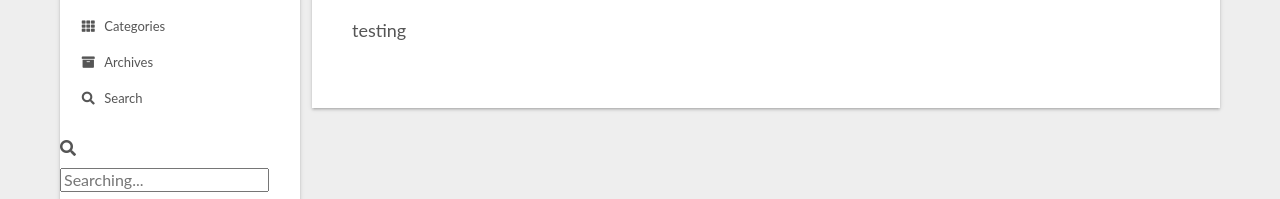
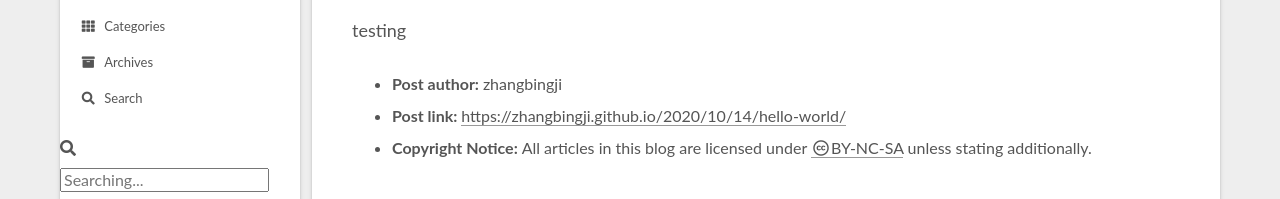
Before and after one commit to zhangbingji/zhangbingji.github.io, a plain HTML site: page 2020/10/14/hello-world/index.html in a window 1280 px wide. Shown: the part 162-361 px from the top of the page. Drawn offline with Linux system fonts and the light colour scheme; no server answers.

Commit message:
Site updated: 2020-10-15 08:55:16

```diff
--- a/2020/10/14/hello-world/index.html
+++ b/2020/10/14/hello-world/index.html
@@ -237,6 +237,23 @@
 
 
 
+
+<div>
+<ul class="post-copyright">
+  <li class="post-copyright-author">
+    <strong>Post author:  </strong>zhangbingji
+  </li>
+  <li class="post-copyright-link">
+    <strong>Post link: </strong>
+    <a href="https://zhangbingji.github.io/2020/10/14/hello-world/" title="first blog">https://zhangbingji.github.io/2020/10/14/hello-world/</a>
+  </li>
+  <li class="post-copyright-license">
+    <strong>Copyright Notice:  </strong>All articles in this blog are licensed under <a href="https://creativecommons.org/licenses/by-nc-sa/4.0/" rel="noopener" target="_blank"><i class="fab fa-fw fa-creative-commons"></i>BY-NC-SA</a> unless stating additionally.
+  </li>
+</ul>
+</div>
+
+
       <footer class="post-footer">
 
 
```
Also changed, not shown: search.xml (+6 -17 lines).
